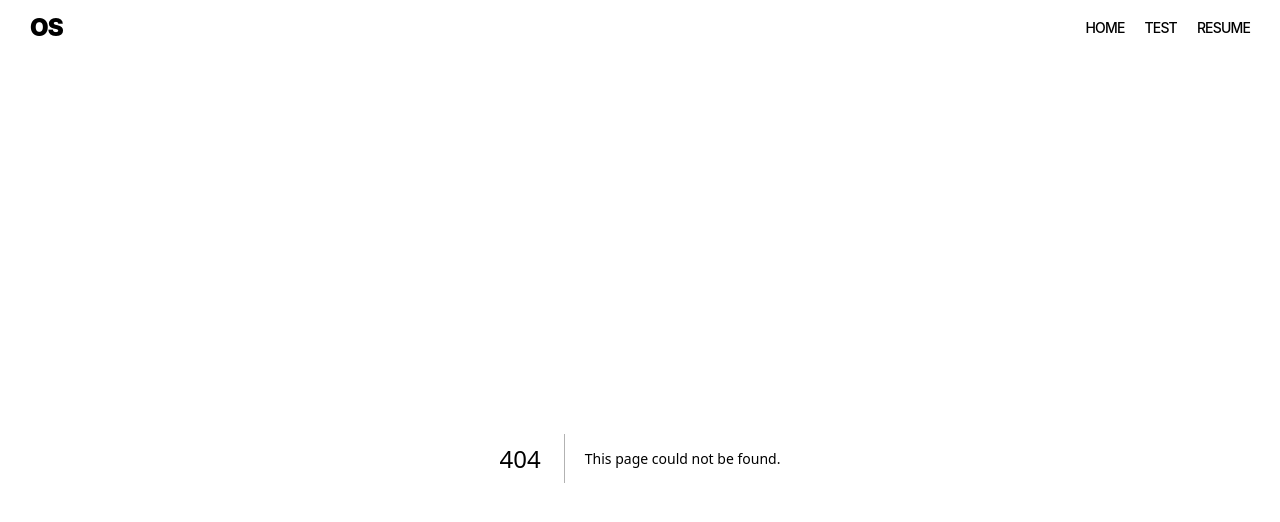
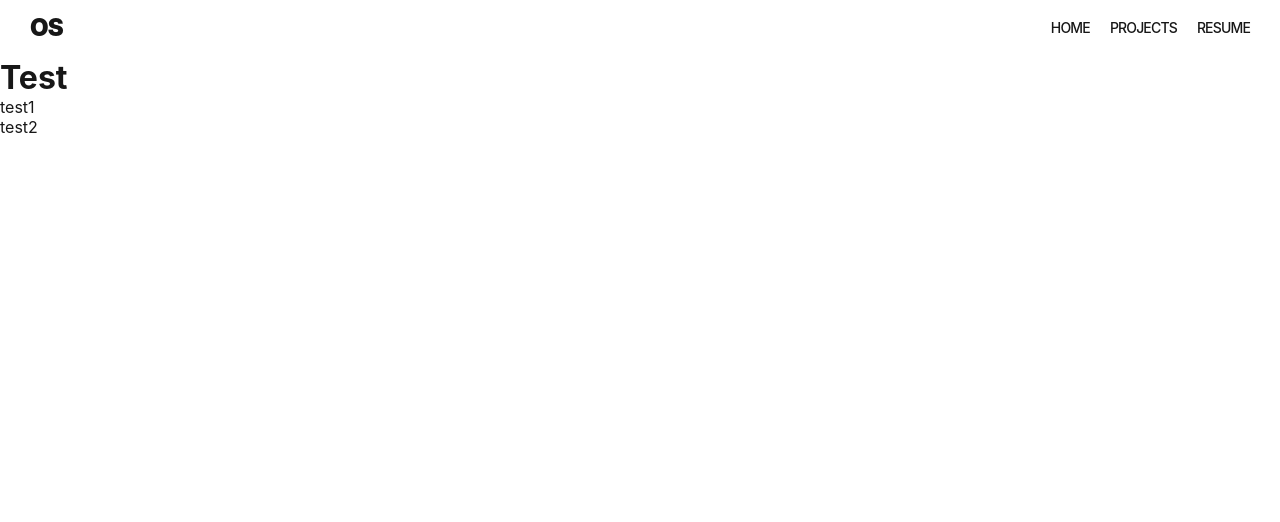
Before and after one commit to owen-sellner/portfolio-site, a Next.js app: page /projects in a window 1280 px wide. Before the commit this address had no page. Shown: the top 522 px of the page. Built offline with nearby package versions, Linux system fonts and the light colour scheme.

Commit message:
Create projects route

```diff
--- a/src/pages/_app.tsx
+++ b/src/pages/_app.tsx
@@ -12,7 +12,7 @@ export default function App({ Component, pageProps, router} : AppProps) {
                 </div>
                 <div>
                     <Link href="/">HOME</Link>
-                    <Link href="/test">TEST</Link>
+                    <Link href="/projects">PROJECTS</Link>
                     <Link target="_blank" href="/Resume.pdf">RESUME</Link>
                 </div>
             </div>
--- a/src/pages/test/index.tsx
+++ b/src/pages/projects/index.tsx
@@ -1,4 +1,4 @@
-export default function Test() {
+export default function Projects() {
     return (
         <>
             <main>
```
